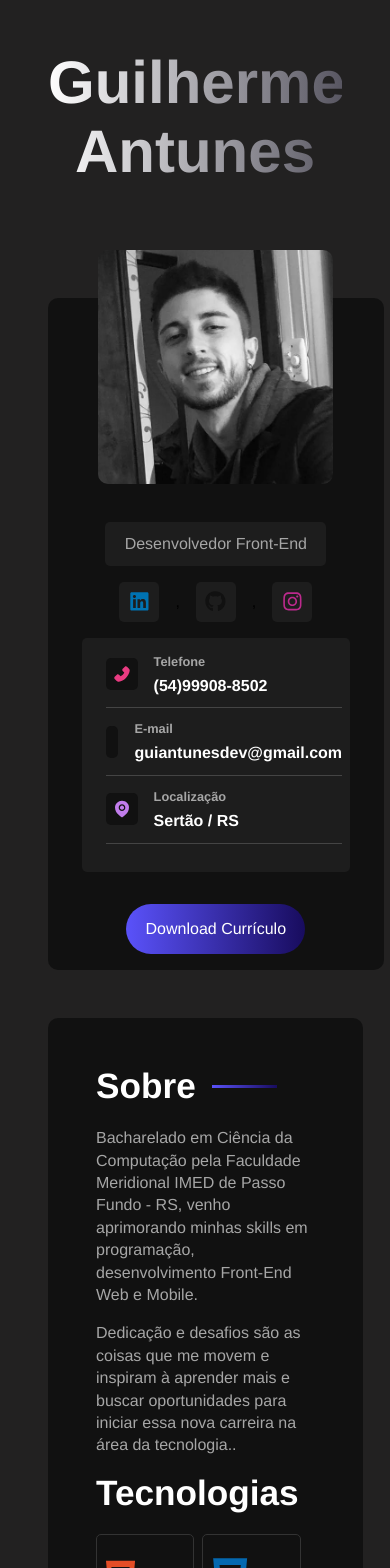
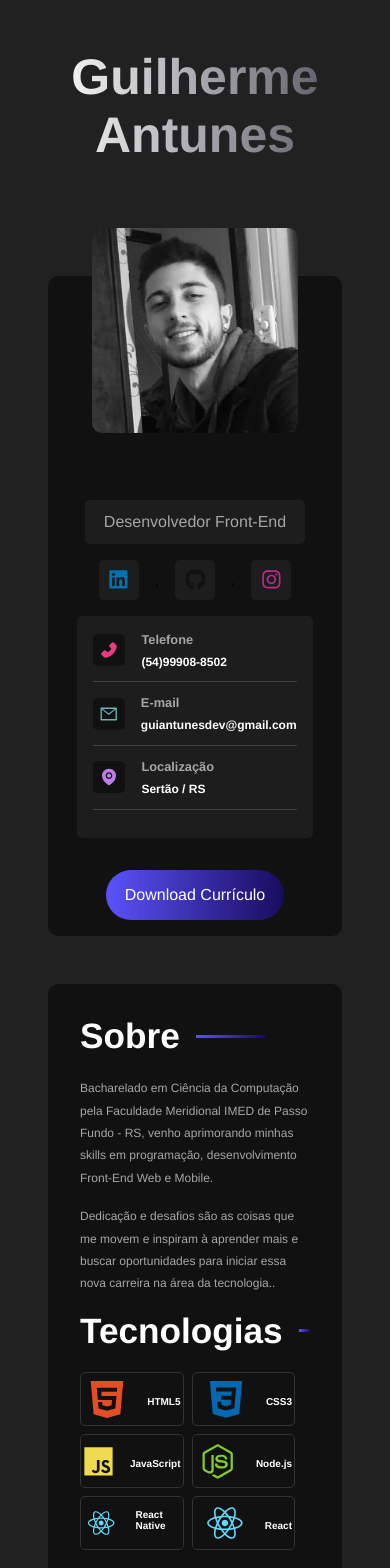
Before and after one commit to guilherme-antunes/Portifolio, a React (Vite) app: page / in a window 390 px wide. Shown: the top 1568 px of the page. Built offline with nearby package versions, Linux system fonts and the light colour scheme.

Commit message:
Add files via upload

```diff
--- a/src/styles/components/app.sass
+++ b/src/styles/components/app.sass
@@ -16,5 +16,5 @@
         -webkit-text-fill-color: transparent
         @media screen and (max-width: 550px)
             width: 100%
-            font-size: 60px
+            font-size: 50px
             text-align: center
--- a/src/styles/components/informationcontainer.sass
+++ b/src/styles/components/informationcontainer.sass
@@ -22,14 +22,14 @@
         @media screen and (max-width: 550px)
             justify-content: flex-start
             margin-right: 1rem
-            margin-left: 2rem
+            font-size: 12px
+            margin-left: 1rem
 
 
     h3
         color: variables.$text-color-secondary
         font-size: .8rem
         margin-bottom: .5rem
-
 
     p
         color: variables.$text-color
--- a/src/styles/components/maincontent.sass
+++ b/src/styles/components/maincontent.sass
@@ -5,7 +5,8 @@
     background-color: variables.$bg-color
     flex: 2 1 0
     border-radius: variables.$container-border-radius
-    padding: 3rem
+    padding: 2rem
+
 
     section
         display: flex
@@ -22,10 +23,14 @@
             @include mixins.gradient-border
     :hover
         color: #3d32dc
+
+
     p
         color: variables.$text-color-secondary
         margin-bottom: 1rem
         line-height: 1.4rem
+        @media screen and (max-width: 550px)
+            font-size: 12px
 
     .btn
         @include mixins.btn
--- a/src/styles/components/technologiescontainer.sass
+++ b/src/styles/components/technologiescontainer.sass
@@ -30,12 +30,12 @@
                 @media screen and (max-width: 550px)
                     font-size: 10px
                     display: inline-flex
-                    align-items: center
+                    // margin-right: 3px
 
             svg
                 font-size: 6rem
                 @media screen and (max-width: 550px)
-                    font-size: 5rem
+                    font-size: 3rem
                     display: flex
                     flex-wrap: wrap
                     justify-content: center
```
